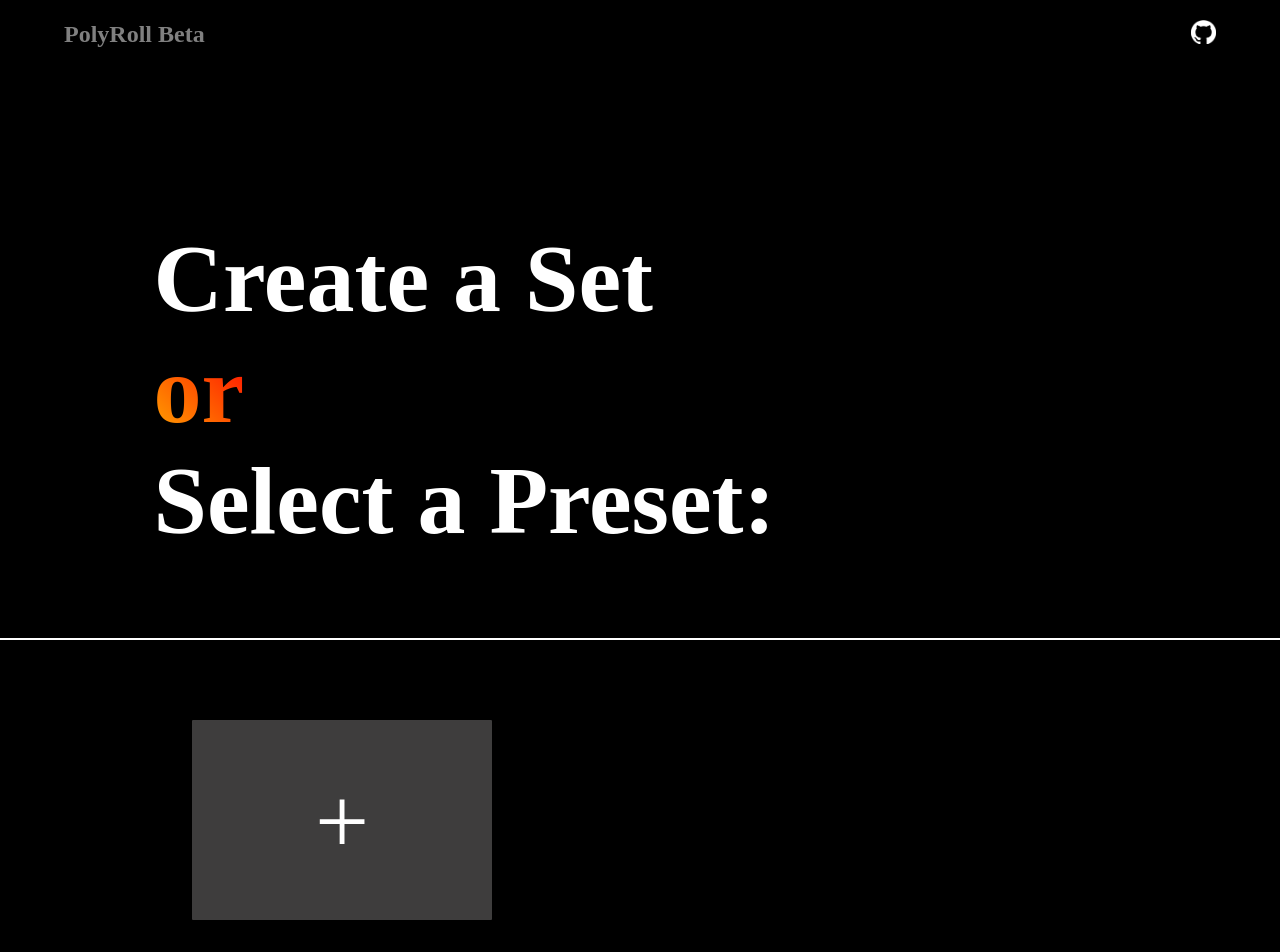
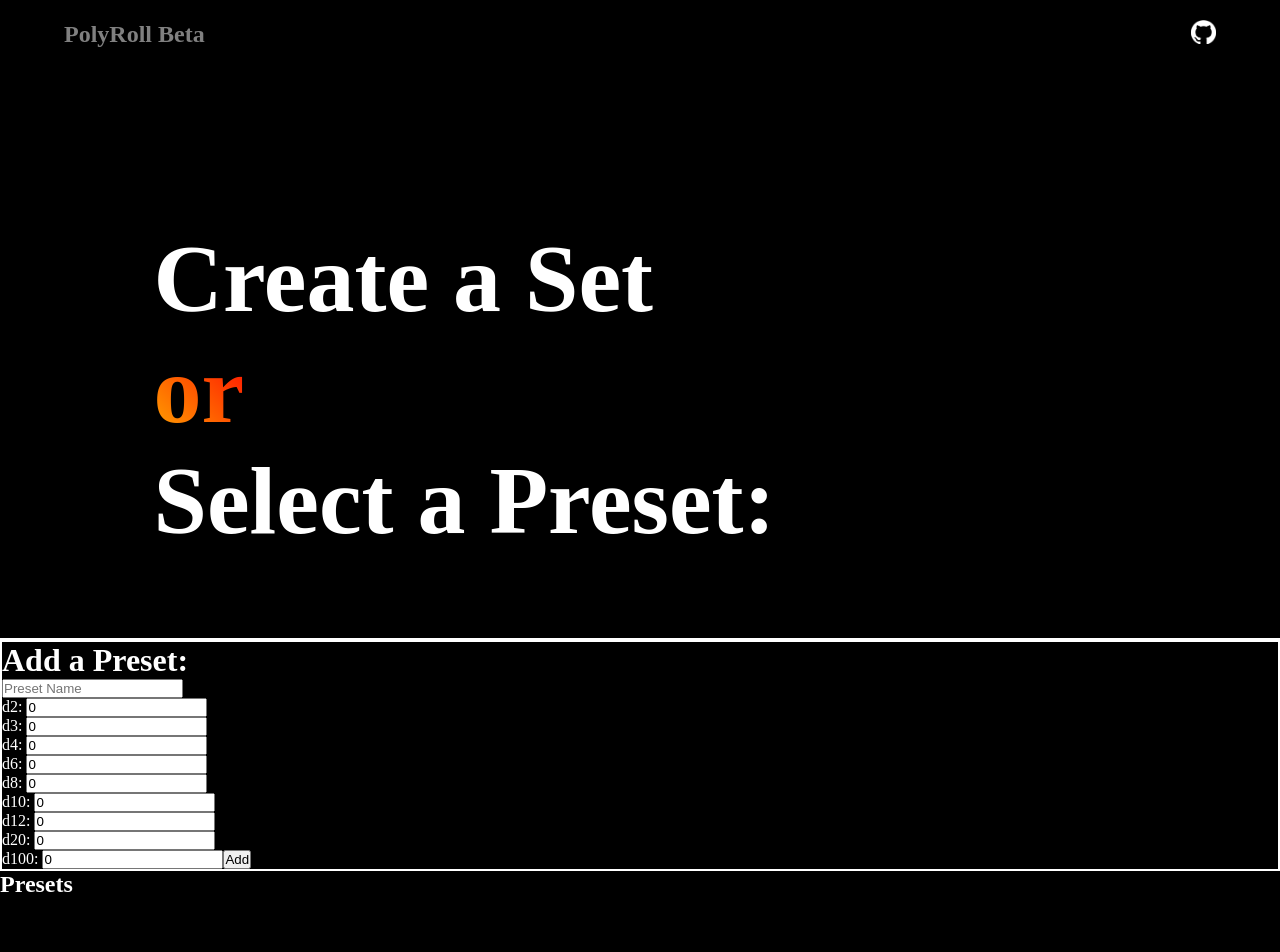
Before and after one commit to dondewaay/DiceProject, a React (Vite) app in the folder Dice-Project/: page /roll in a window 1280 px wide. Shown: the top 952 px of the page. Built offline with nearby package versions, Linux system fonts and the light colour scheme; a web font is replaced by a local one.

Commit message:
Huge prog

```diff
--- a/Dice-Project/src/components/Card.jsx
+++ b/Dice-Project/src/components/Card.jsx
@@ -1,7 +1,17 @@
-export default function Card({ name }) {
+export default function Card({ name, config }) {
   return (
     <div className="card">
-      <p>{name}</p>
+      <h3>{name}</h3>
+      <p>d2: {config.d2}</p>
+      <p>d3: {config.d3}</p>
+      <p>d4: {config.d4}</p>
+      <p>d6: {config.d6}</p>
+      <p>d8: {config.d8}</p>
+      <p>d10: {config.d10}</p>
+      <p>d12: {config.d12}</p>
+      <p>d20: {config.d20}</p>
+      <p>d100: {config.d100}</p>
+      <button />
     </div>
   );
 }
--- /dev/null
+++ b/Dice-Project/src/components/DiceRoller.jsx
@@ -0,0 +1,153 @@
+import Card from "./Card";
+import { useState } from "react";
+
+const DiceRoller = () => {
+  const [presets, setPresets] = useState([]);
+  const [presetName, setPresetName] = useState("");
+  const [presetConfig, setPresetConfig] = useState({
+    d2: 0,
+    d3: 0,
+    d4: 0,
+    d6: 0,
+    d8: 0,
+    d10: 0,
+    d12: 0,
+    d20: 0,
+    d100: 0,
+  });
+
+  const handlePresetNameChange = (event) => {
+    setPresetName(event.target.value);
+  };
+
+  const handlePresetConfigChange = (event) => {
+    const { name, value } = event.target;
+    setPresetConfig({ ...presetConfig, [name]: parseInt(value) });
+  };
+
+  const addPreset = () => {
+    const newPreset = { name: presetName, config: presetConfig };
+    setPresets([...presets, newPreset]);
+    setPresetName("");
+    setPresetConfig({
+      d2: 0,
+      d4: 0,
+      d6: 0,
+      d8: 0,
+      d10: 0,
+      d12: 0,
+      d20: 0,
+      d100: 0,
+    });
+  };
+
+  return (
+    <div className="roller">
+      <div className="new">
+        <h1>Add a Preset:</h1>
+        <input
+          type="text"
+          placeholder="Preset Name"
+          value={presetName}
+          onChange={handlePresetNameChange}
+        />
+        <br />
+        <label htmlFor="d2">d2: </label>
+        <input
+          type="number"
+          id="d2"
+          name="d2"
+          value={presetConfig.d2}
+          onChange={handlePresetConfigChange}
+        />
+        <br />
+        <label htmlFor="d3">d3: </label>
+        <input
+          type="number"
+          id="d3"
+          name="d3"
+          value={presetConfig.d3}
+          onChange={handlePresetConfigChange}
+        />
+        <br />
+        <label htmlFor="d4">d4: </label>
+        <input
+          type="number"
+          id="d4"
+          name="d4"
+          value={presetConfig.d4}
+          onChange={handlePresetConfigChange}
+        />
+        <br />
+        <label htmlFor="d6">d6: </label>
+        <input
+          type="number"
+          id="d6"
+          name="d6"
+          value={presetConfig.d6}
+          onChange={handlePresetConfigChange}
+        />
+        <br />
+        <label htmlFor="d8">d8: </label>
+        <input
+          type="number"
+          id="d8"
+          name="d8"
+          value={presetConfig.d8}
+          onChange={handlePresetConfigChange}
+        />
+        <br />
+        <label htmlFor="d10">d10: </label>
+        <input
+          type="number"
+          id="d10"
+          name="d10"
+          value={presetConfig.d10}
+          onChange={handlePresetConfigChange}
+        />
+        <br />
+        <label htmlFor="d12">d12: </label>
+        <input
+          type="number"
+          id="d12"
+          name="d12"
+          value={presetConfig.d12}
+          onChange={handlePresetConfigChange}
+        />
+        <br />
+        <label htmlFor="d20">d20: </label>
+        <input
+          type="number"
+          id="d20"
+          name="d20"
+          value={presetConfig.d20}
+          onChange={handlePresetConfigChange}
+        />
+        <br />
+        <label htmlFor="d100">d100: </label>
+        <input
+          type="number"
+          id="d100"
+          name="d100"
+          value={presetConfig.d100}
+          onChange={handlePresetConfigChange}
+        />
+        <button onClick={addPreset}>Add</button>
+      </div>
+      <div>
+        <h2>Presets</h2>
+        <div className="grid-container">
+          <div className="grid">
+            <div className="preset-container">
+              {presets.map((preset, index) => (
+                <Card key={index} name={preset.name} config={preset.config} />
+              ))}
+            </div>
+          </div>
+        </div>
+      </div>
+    </div>
+  );
+};
+
+export default DiceRoller;
--- a/Dice-Project/src/components/Footer.jsx
+++ b/Dice-Project/src/components/Footer.jsx
@@ -2,7 +2,7 @@ export default function Footer() {
   return (
     <footer className="foot">
       <p>
-        <a href="">🦋 Don DeWaay III</a>
+        <a href="">🦋 Don DeWaay III 2024</a>
       </p>
       <div>
         <p>Socials:</p>
--- a/Dice-Project/src/components/Grid.jsx
+++ b/Dice-Project/src/components/Grid.jsx
@@ -1,73 +1,10 @@
-import Card from "./Card";
-import NewCard from "./NewCard";
+import DiceRoller from "./DiceRoller";
 
 export default function Grid() {
-  let cards = [];
-  let usedNames = [];
-
-  class DiceSet {
-    constructor(name, d2, d4, d6, d8, d10, d12, d20, d100) {
-      this.name = name;
-      this.d2 = d2;
-      this.d4 = d4;
-      this.d6 = d6;
-      this.d8 = d8;
-      this.d10 = d10;
-      this.d12 = d12;
-      this.d20 = d20;
-      this.d100 = d100;
-    }
-    roll() {
-      let total = 0;
-      for (let i = 0; i < this.d2; i++) {
-        total += randInt(2);
-      }
-      for (let i = 0; i < this.d4; i++) {
-        total += randInt(4);
-      }
-      for (let i = 0; i < this.d6; i++) {
-        total += randInt(6);
-      }
-      for (let i = 0; i < this.d8; i++) {
-        total += randInt(8);
-      }
-      for (let i = 0; i < this.d10; i++) {
-        total += randInt(10);
-      }
-      for (let i = 0; i < this.d12; i++) {
-        total += randInt(12);
-      }
-      for (let i = 0; i < this.d20; i++) {
-        total += randInt(20);
-      }
-      for (let i = 0; i < this.d100; i++) {
-        total += randInt(100);
-      }
-      return total;
-    }
-  }
-
-  function randInt(max) {
-    return Math.floor(Math.random() * max) + 1;
-  }
-
-  function addCard(name, d2, d4, d6, d8, d10, d12, d20, d100) {
-    if (name in usedNames) {
-      throw console.error("Already used name");
-    } else if (name === "") {
-      throw console.error("Name cannot be empty");
-    } else {
-      cards += new DiceSet(name, d2, d4, d6, d8, d10, d12, d20, d100);
-      usedNames += name;
-    }
-  }
-
-  const listItems = cards.map((name) => <Card name={name}></Card>);
   return (
     <div className="grid-container">
       <div className="grid">
-        {listItems}
-        <NewCard onClick={""} />
+        <DiceRoller />
       </div>
     </div>
   );
--- a/Dice-Project/src/components/NewCard.jsx
+++ /dev/null
@@ -1,7 +0,0 @@
-export default function NewCard() {
-  return (
-    <div className="new-card">
-      <p>+</p>
-    </div>
-  );
-}
--- a/Dice-Project/src/components/Preset.jsx
+++ /dev/null
@@ -1,5 +0,0 @@
-import React, { useState } from 'react';
-
-export default function Preset() {
-
-}
--- a/Dice-Project/src/pages/Roll.jsx
+++ b/Dice-Project/src/pages/Roll.jsx
@@ -1,12 +1,12 @@
 import RollHero from "../components/RollHero";
-import Grid from "../components/Grid";
+import DiceRoller from "../components/DiceRoller";
 import "../styles/Roll.scss";
 
 export default function Roll() {
   return (
     <div className="mainDiv">
       <RollHero />
-      <Grid />
+      <DiceRoller />
     </div>
   );
 }
--- a/Dice-Project/src/styles/App.scss
+++ b/Dice-Project/src/styles/App.scss
@@ -30,6 +30,8 @@ nav {
   pointer-events: none;
   align-items: flex-end;
   font-size: 1rem;
+  transition: 0.2s ease-in-out;
+  transition: transform 0.1s ease-in-out;
   h1 {
     font-family: "Neue";
     white-space: nowrap;
@@ -39,12 +41,13 @@ nav {
     margin-right: auto;
   }
   .link {
-    color: $UNSELCOLOR;
     text-decoration: none;
-    transition: 0.2s ease-in-out;
     &:hover {
-      text-decoration: underline;
       transform: scale(1.05);
+      background: linear-gradient(45deg, rgb(255, 170, 0), red);
+      -webkit-background-clip: text;
+      -webkit-text-fill-color: transparent;
+      background-clip: text;
     }
   }
   img {
--- a/Dice-Project/src/styles/Roll.scss
+++ b/Dice-Project/src/styles/Roll.scss
@@ -45,9 +45,18 @@ $UNSELCOLOR: hsla(0, 0%, 100%, 0.5);
       font-family: "NeueBold";
       background: linear-gradient(45deg, rgb(255, 170, 0), red);
       -webkit-background-clip: text;
+      background-clip: text;
       -webkit-text-fill-color: transparent;
     }
   }
+}
+
+.roller {
+  font-family: Neue;
+  color: white;
+  width: 100%;
+  .new {
+    border: 2px solid white;
   }
   .grid-container {
     box-sizing: border-box;
@@ -77,41 +86,18 @@ $UNSELCOLOR: hsla(0, 0%, 100%, 0.5);
         box-shadow: black 0px 10px 20px;
         transition: 0.15s ease-in-out;
         box-sizing: border-box;
-      p {
-        width: 100%;
-        text-align: center;
-      }
         &:hover {
           border: 6px solid white;
           transform: translateY(-10px);
           box-shadow: black 0px 20px 25px;
         }
       }
-    .new-card {
-      border-radius: 1px;
-      text-align: center;
-      font-size: 6rem;
-      padding: 2rem;
-      margin: 2rem;
-      color: white;
-      height: 200px;
-      width: 300px;
-      display: flex;
-      flex-direction: column;
-      justify-content: center;
-      background-color: hsl(0, 1%, 24%);
-      transition: 0.15s ease-in-out;
-      svg {
-        size: 20px;
-        color: white;
-      }
-      cursor: pointer;
-      &:hover {
-        background-color: hsl(0, 0%, 39%);
     }
   }
+  .preset-container {
   }
 }
+
 @font-face {
   font-family: Neue;
   src: url(src/assets/fonts/Neue/PPNeueMachina-InktrapRegular.otf);
```
Also changed, not shown: Dice-Project/src/components/CreateNew.jsx (deleted, +0 -40 lines). Lines whose indentation alone changed are shown as unchanged.
